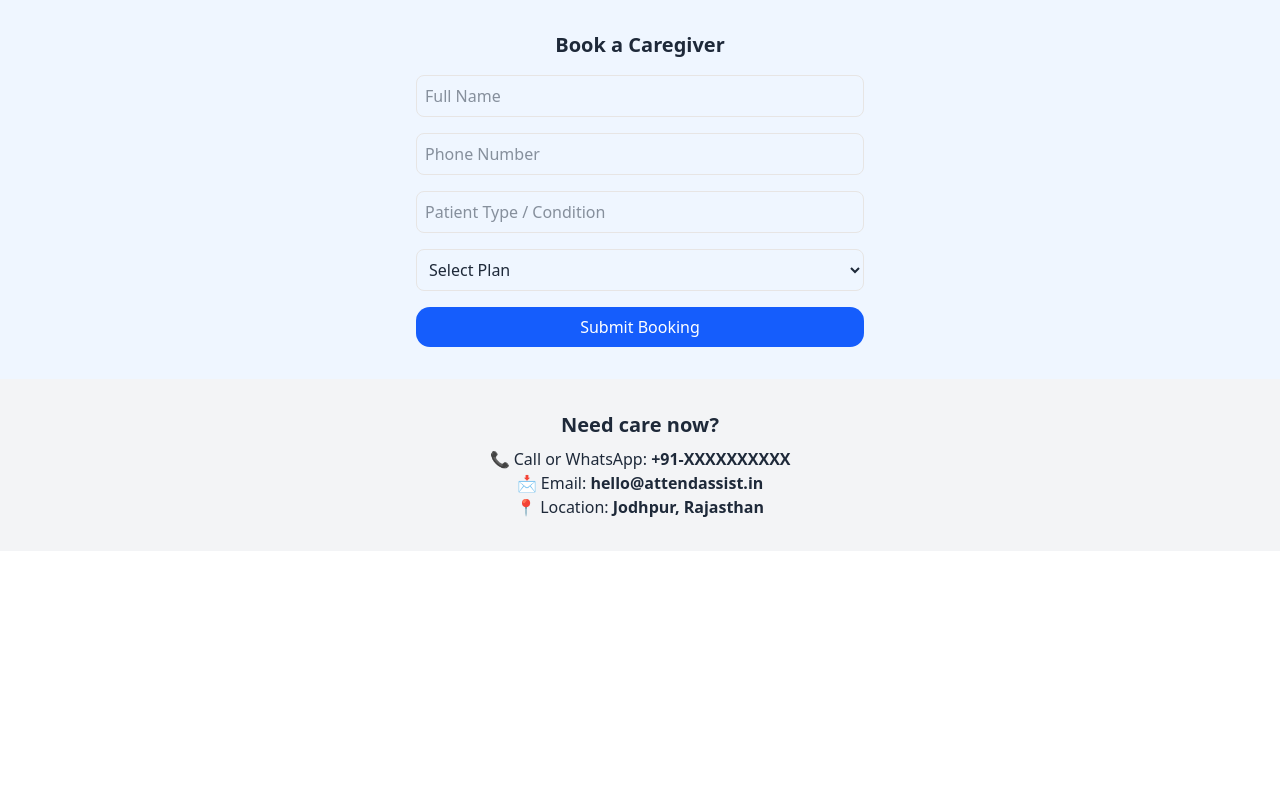
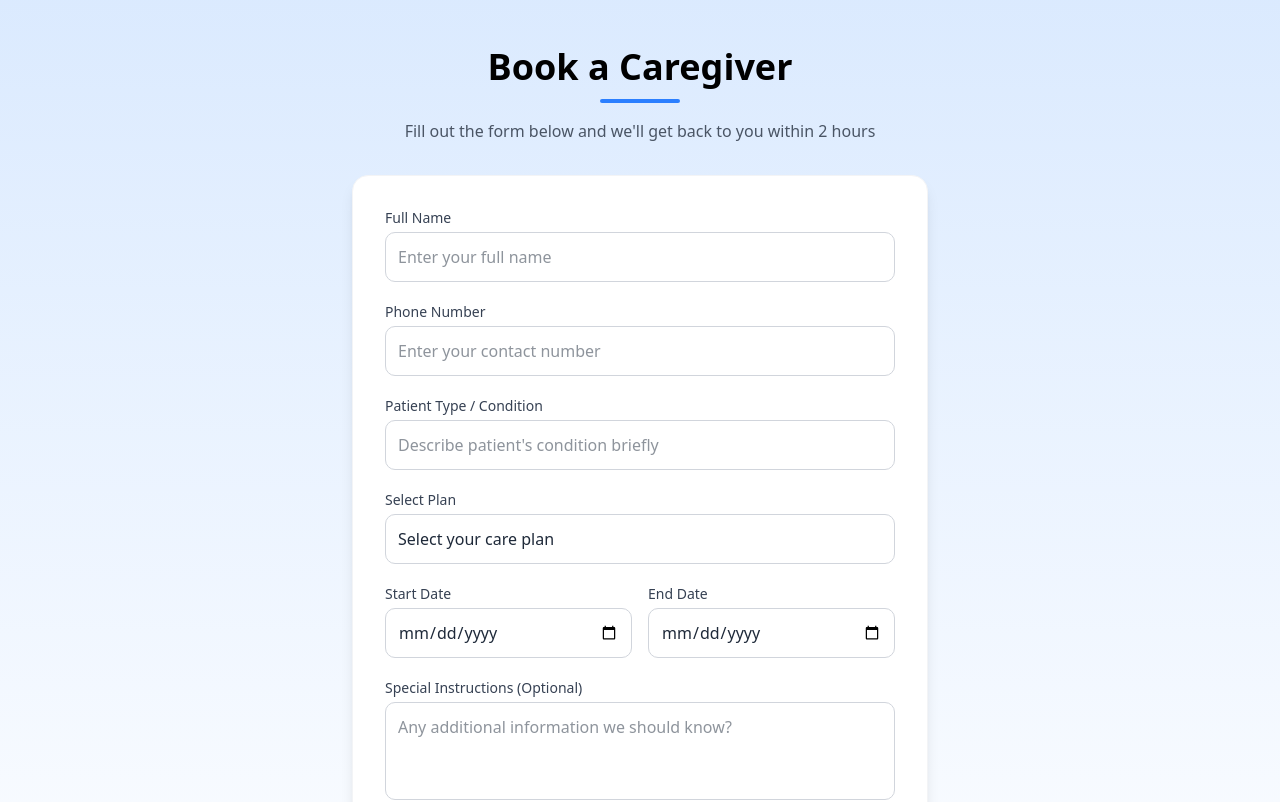
Before and after one commit to Ghost-9/caretaker, a Next.js app: page / in a window 1280 px wide. Shown: the part 5100-5902 px from the top of the page. Before the commit the page ends 5651 px from the top, so only its background shows below. Built offline with nearby package versions, Linux system fonts and the light colour scheme.

Commit message:
updated form ui

```diff
--- a/components/FormSection.tsx
+++ b/components/FormSection.tsx
@@ -290,33 +290,177 @@ const FormSection: React.FC = () => {
 
       {/* Booking Form */}
       <motion.section
-        className="p-8 bg-blue-50"
+  className="p-12 bg-gradient-to-b from-blue-100 to-white"
   initial={{ opacity: 0, y: 30 }}
   whileInView={{ opacity: 1, y: 0 }}
   transition={{ duration: 0.6 }}
   viewport={{ once: true }}
 >
-        <h2 className="text-xl font-semibold mb-4 text-center">Book a Caregiver</h2>
-        <form className="max-w-md mx-auto grid gap-4">
-          <input type="text" placeholder="Full Name" className="p-2 border rounded-md" />
-          <input type="tel" placeholder="Phone Number" className="p-2 border rounded-md" />
-          <input type="text" placeholder="Patient Type / Condition" className="p-2 border rounded-md" />
-          <select className="p-2 border rounded-md">
-            <option>Select Plan</option>
-            <option>Hourly</option>
-            <option>6-Hour</option>
-            <option>Full-Day</option>
-            <option>Monthly</option>
-          </select>
+  <div className="max-w-xl mx-auto">
+    <motion.div
+      initial={{ opacity: 0, y: -20 }}
+      animate={{ opacity: 1, y: 0 }}
+      transition={{ delay: 0.2, duration: 0.5 }}
+      className="text-center mb-8"
+    >
+      <h2 className="text-4xl font-bold text-black">Book a Caregiver</h2>
+      <div className="h-1 w-20 bg-blue-500 mx-auto mt-3 mb-4 rounded-full"></div>
+      <p className="text-gray-600">Fill out the form below and we'll get back to you within 2 hours</p>
+    </motion.div>
+
+    <motion.form
+      className="bg-white p-8 rounded-2xl shadow-lg grid gap-5 border border-gray-100"
+      initial={{ opacity: 0, y: 20 }}
+      animate={{ opacity: 1, y: 0 }}
+      transition={{ delay: 0.4, duration: 0.6 }}
+    >
+      <div className="space-y-1">
+        <label htmlFor="fullname" className="text-sm font-medium text-gray-700 block">Full Name</label>
+        <motion.input
+          whileFocus={{ scale: 1.01, boxShadow: "0 0 0 2px rgba(59, 130, 246, 0.3)" }}
+          transition={{ duration: 0.2 }}
+          type="text"
+          id="fullname"
+          placeholder="Enter your full name"
+          className="p-3 border border-gray-300 rounded-lg w-full focus:outline-none"
+        />
+      </div>
+
+      <div className="space-y-1">
+        <label htmlFor="phone" className="text-sm font-medium text-gray-700 block">Phone Number</label>
+        <motion.input
+          whileFocus={{ scale: 1.01, boxShadow: "0 0 0 2px rgba(59, 130, 246, 0.3)" }}
+          transition={{ duration: 0.2 }}
+          type="tel"
+          id="phone"
+          placeholder="Enter your contact number"
+          className="p-3 border border-gray-300 rounded-lg w-full focus:outline-none"
+        />
+      </div>
+
+      <div className="space-y-1">
+        <label htmlFor="condition" className="text-sm font-medium text-gray-700 block">Patient Type / Condition</label>
+        <motion.input
+          whileFocus={{ scale: 1.01, boxShadow: "0 0 0 2px rgba(59, 130, 246, 0.3)" }}
+          transition={{ duration: 0.2 }}
+          type="text"
+          id="condition"
+          placeholder="Describe patient's condition briefly"
+          className="p-3 border border-gray-300 rounded-lg w-full focus:outline-none"
+        />
+      </div>
+
+      <div className="space-y-1">
+        <label htmlFor="plan" className="text-sm font-medium text-gray-700 block">Select Plan</label>
+        <motion.select
+          whileFocus={{ scale: 1.01, boxShadow: "0 0 0 2px rgba(59, 130, 246, 0.3)" }}
+          transition={{ duration: 0.2 }}
+          id="plan"
+          className="p-3 border border-gray-300 rounded-lg w-full focus:outline-none appearance-none bg-white"
+          onChange={(e) => {
+            const timeContainer = document.getElementById('timeSelectionContainer');
+            if (timeContainer && (e.target.value === 'hourly' || e.target.value === '6hour')) {
+              timeContainer.classList.remove('hidden');
+            } else if (timeContainer) {
+              timeContainer.classList.add('hidden');
+            }
+          }}
+        >
+          <option value="">Select your care plan</option>
+          <option value="hourly">Hourly</option>
+          <option value="6hour">6-Hour</option>
+          <option value="fullday">Full-Day</option>
+          <option value="monthly">Monthly</option>
+          <option value="custom">Custom</option>
+        </motion.select>
+      </div>
+
+      {/* Time selection that appears only for hourly and 6-hour options */}
+      <motion.div
+        id="timeSelectionContainer"
+        className="space-y-1 hidden"
+        initial={{ opacity: 0, height: 0 }}
+        animate={{ opacity: 1, height: 'auto' }}
+        exit={{ opacity: 0, height: 0 }}
+        transition={{ duration: 0.3 }}
+      >
+        <label htmlFor="startTime" className="text-sm font-medium text-gray-700 block">Preferred Time</label>
+        <div className="grid grid-cols-2 gap-4">
+          <div>
+            <motion.input
+              whileFocus={{ scale: 1.01, boxShadow: "0 0 0 2px rgba(59, 130, 246, 0.3)" }}
+              transition={{ duration: 0.2 }}
+              type="time"
+              id="startTime"
+              className="p-3 border border-gray-300 rounded-lg w-full focus:outline-none"
+            />
+            <p className="text-xs text-gray-500 mt-1">Start Time</p>
+          </div>
+          <div>
+            <motion.input
+              whileFocus={{ scale: 1.01, boxShadow: "0 0 0 2px rgba(59, 130, 246, 0.3)" }}
+              transition={{ duration: 0.2 }}
+              type="time"
+              id="endTime"
+              className="p-3 border border-gray-300 rounded-lg w-full focus:outline-none"
+            />
+            <p className="text-xs text-gray-500 mt-1">End Time</p>
+          </div>
+        </div>
+      </motion.div>
+
+      <div className="grid grid-cols-1 md:grid-cols-2 gap-4">
+        <div className="space-y-1">
+          <label htmlFor="startdate" className="text-sm font-medium text-gray-700 block">Start Date</label>
+          <motion.input
+            whileFocus={{ scale: 1.01, boxShadow: "0 0 0 2px rgba(59, 130, 246, 0.3)" }}
+            transition={{ duration: 0.2 }}
+            type="date"
+            id="startdate"
+            className="p-3 border border-gray-300 rounded-lg w-full focus:outline-none"
+          />
+        </div>
+
+        <div className="space-y-1">
+          <label htmlFor="enddate" className="text-sm font-medium text-gray-700 block">End Date</label>
+          <motion.input
+            whileFocus={{ scale: 1.01, boxShadow: "0 0 0 2px rgba(59, 130, 246, 0.3)" }}
+            transition={{ duration: 0.2 }}
+            type="date"
+            id="enddate"
+            className="p-3 border border-gray-300 rounded-lg w-full focus:outline-none"
+          />
+        </div>
+      </div>
+
+      <div className="space-y-1">
+        <label htmlFor="notes" className="text-sm font-medium text-gray-700 block">Special Instructions (Optional)</label>
+        <motion.textarea
+          whileFocus={{ scale: 1.01, boxShadow: "0 0 0 2px rgba(59, 130, 246, 0.3)" }}
+          transition={{ duration: 0.2 }}
+          id="notes"
+          rows={3}
+          placeholder="Any additional information we should know?"
+          className="p-3 border border-gray-300 rounded-lg w-full focus:outline-none resize-none"
+        />
+      </div>
+
+      <div className="pt-4">
         <motion.button
           type="submit"
-            className="bg-blue-600 text-white py-2 rounded-xl hover:bg-blue-700"
-            whileHover={{ scale: 1.05 }}
-            whileTap={{ scale: 0.95 }}
+          className="bg-gradient-to-r from-blue-600 to-blue-800 text-white w-full py-4 rounded-xl font-medium text-lg"
+          whileHover={{ scale: 1.03, boxShadow: "0 10px 15px -3px rgba(0, 0, 0, 0.2)" }}
+          whileTap={{ scale: 0.98 }}
         >
-            Submit Booking
+          Book Your Caregiver
         </motion.button>
-        </form>
+      </div>
+
+      <p className="text-center text-sm text-gray-500 mt-2">
+        By submitting, you agree to our <span className="text-blue-600 hover:underline cursor-pointer">Terms of Service</span>
+      </p>
+    </motion.form>
+  </div>
 </motion.section>
 
       {/* Contact Section */}
```
Lines whose indentation alone changed are shown as unchanged.
